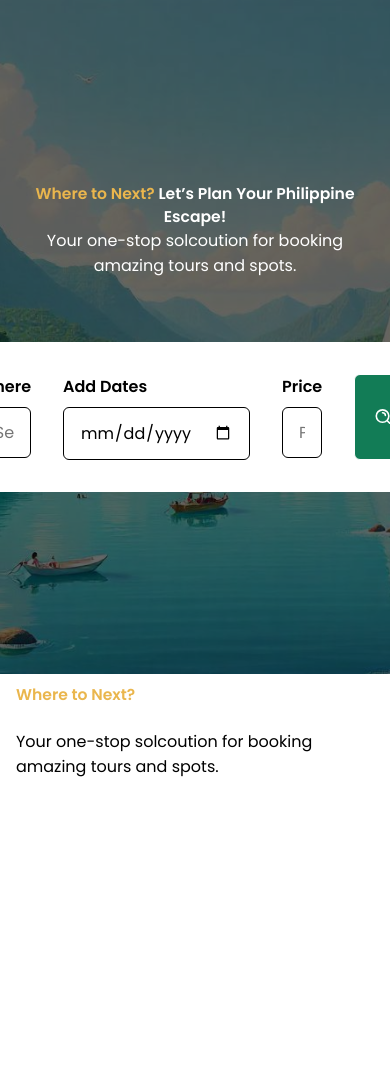
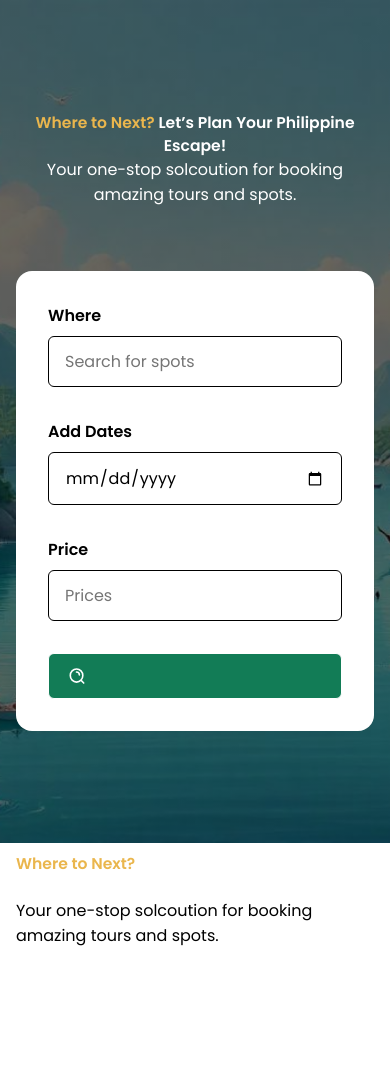
Before and after one commit to junssei/touristspots_bookingsys, a Django app: page / in a window 390 px wide; the page is wider, and only the part inside the window is pictured. Shown: the part 326-1409 px from the top of that part. Before the commit the page ends 1103 px from the top of that part, so only its background shows below. Run offline with Django 5.2, Linux system fonts and the light colour scheme; some web fonts are replaced; grey boxes are pictures that could not be loaded.

Commit message:
fixed ui

```diff
--- a/static/css/main-responsive.css
+++ b/static/css/main-responsive.css
@@ -1,5 +1,14 @@
 /* Portrait phones */
 @media (max-width: 575.98px) {
+    .searchspots-container{
+        flex-direction: column;
+    }
+
+    .hero_section{
+        height: 100vh;
+        max-height: 100vh;
+    }
+
     .header-container{
         position: relative;
     }
@@ -20,6 +29,15 @@
 
 /* Landscape phones */
 @media (min-width: 576px) and (max-width: 767.98px) {
+    .searchspots-container{
+        flex-direction: column;
+    }
+
+    .hero_section{
+        height: 100vh;
+        max-height: 100vh;
+    }
+
     .header-container{
         position: relative;
     }
```
